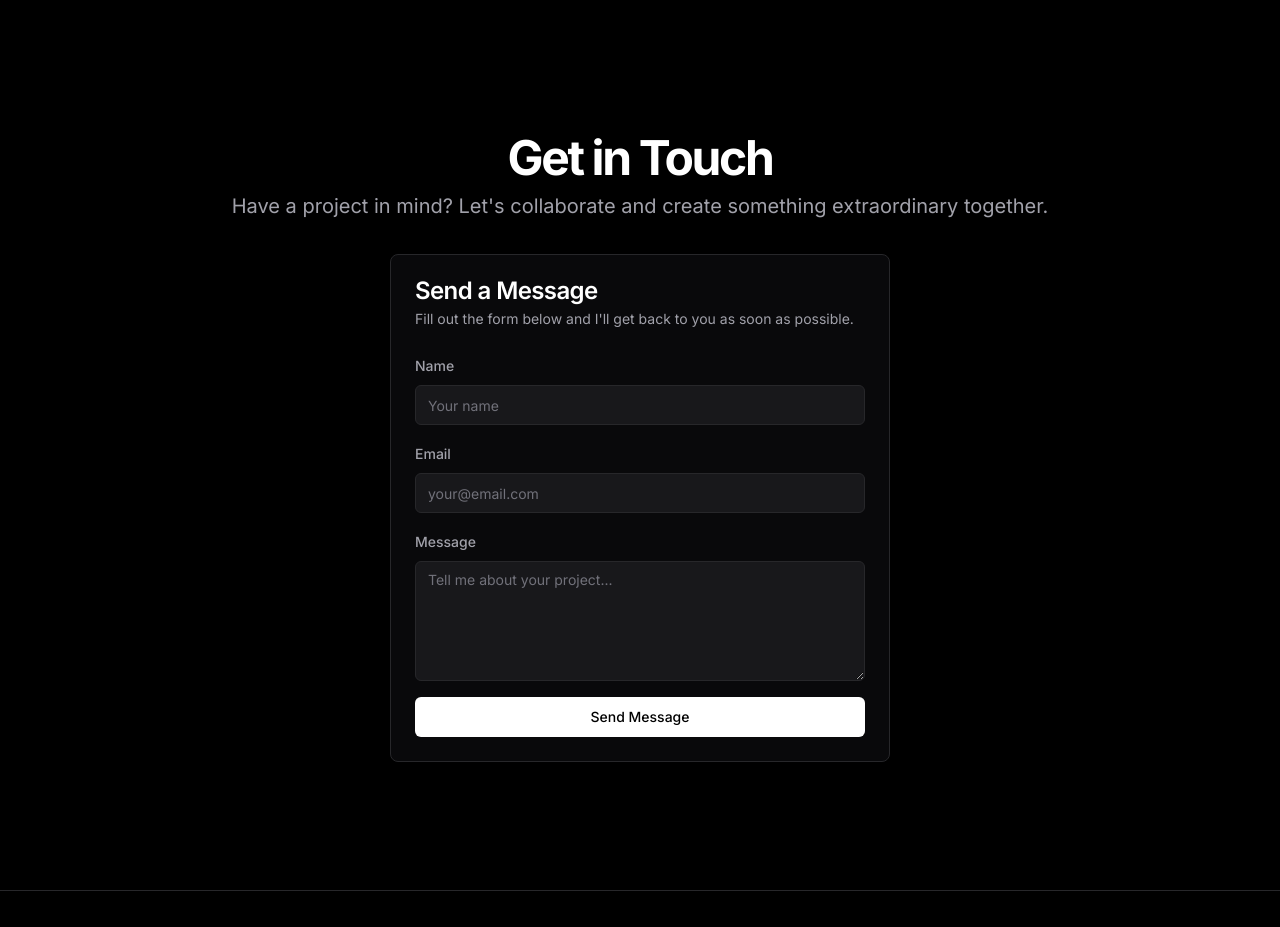
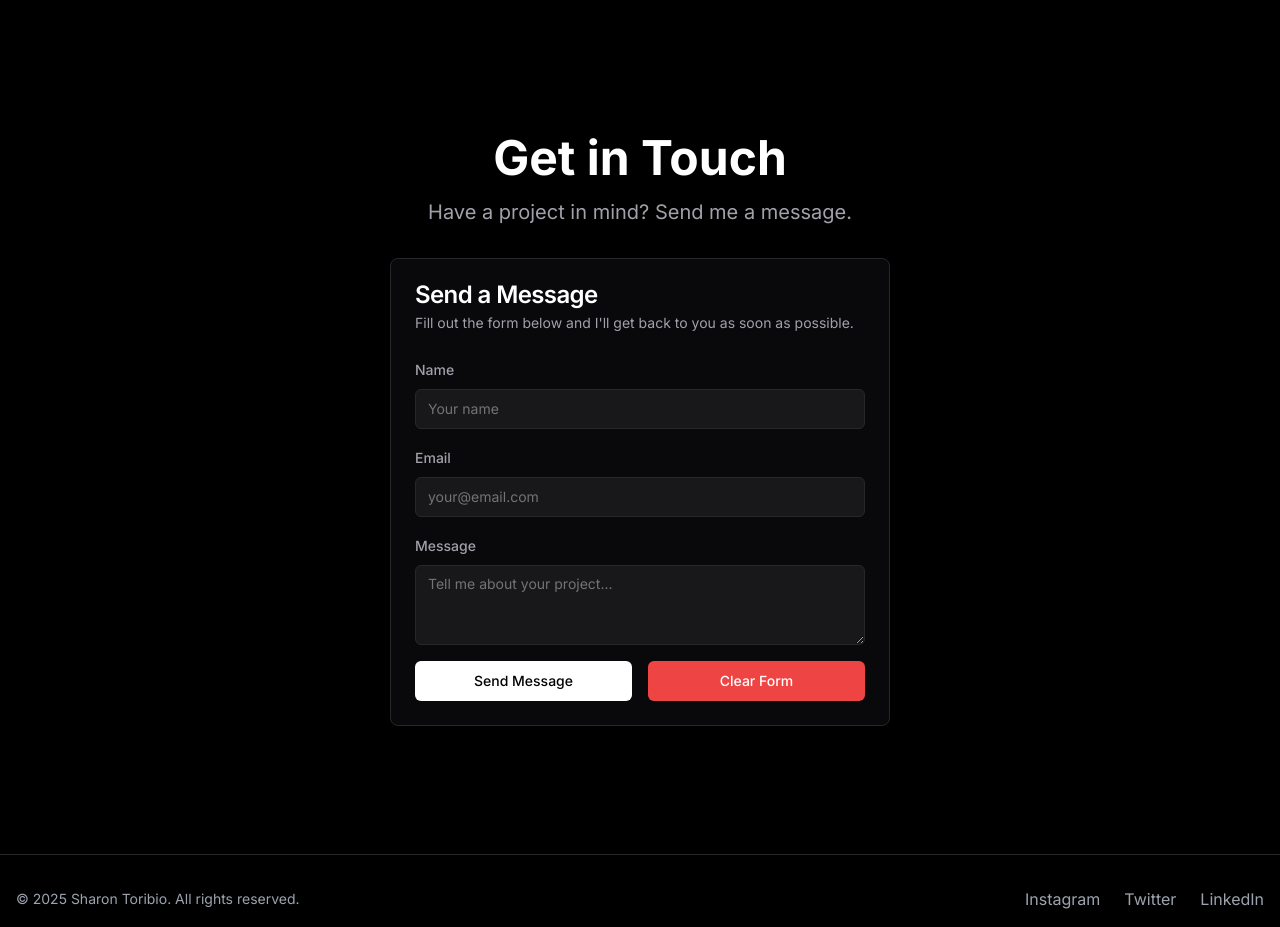
Before and after one commit to BackendCraft/art-sharon, a Next.js app: page / in a window 1280 px wide. Shown: the part 3200-4127 px from the top of the page. Built offline with nearby package versions, Linux system fonts and the light colour scheme.

Commit message:
Updated contact form and fixed email sending

```diff
--- a/app/components/contact.tsx
+++ b/app/components/contact.tsx
@@ -1,52 +1,69 @@
-"use client"
+"use client";
 
-import { zodResolver } from "@hookform/resolvers/zod"
-import { useForm } from "react-hook-form"
-import * as z from "zod"
+import { zodResolver } from "@hookform/resolvers/zod";
+import { useForm } from "react-hook-form";
+import * as z from "zod";
+import { useState } from "react";
+import { Button } from "@/components/ui/button";
+import { Form, FormControl, FormField, FormItem, FormLabel, FormMessage } from "@/components/ui/form";
+import { Input } from "@/components/ui/input";
+import { Textarea } from "@/components/ui/textarea";
+import { Card, CardContent, CardDescription, CardHeader, CardTitle } from "@/components/ui/card";
 
-import { Button } from "@/components/ui/button"
-import { Form, FormControl, FormField, FormItem, FormLabel, FormMessage } from "@/components/ui/form"
-import { Input } from "@/components/ui/input"
-import { Textarea } from "@/components/ui/textarea"
-import { Card, CardContent, CardDescription, CardHeader, CardTitle } from "@/components/ui/card"
-
+// 📌 Validation schema using Zod
 const formSchema = z.object({
-  name: z.string().min(2, {
-    message: "Name must be at least 2 characters.",
-  }),
-  email: z.string().email({
-    message: "Please enter a valid email address.",
-  }),
-  message: z.string().min(10, {
-    message: "Message must be at least 10 characters.",
-  }),
-})
+  name: z.string().min(2, { message: "Name must be at least 2 characters." }),
+  email: z.string().email({ message: "Please enter a valid email address." }),
+  message: z.string().min(10, { message: "Message must be at least 10 characters." }),
+});
 
 export default function Contact() {
+  const [loading, setLoading] = useState(false);
+  const [successMessage, setSuccessMessage] = useState("");
+  const [errorMessage, setErrorMessage] = useState("");
+
+  // 📌 Initialize the form using React Hook Form
   const form = useForm<z.infer<typeof formSchema>>({
     resolver: zodResolver(formSchema),
-    defaultValues: {
-      name: "",
-      email: "",
-      message: "",
-    },
-  })
+    defaultValues: { name: "", email: "", message: "" },
+  });
 
-  function onSubmit(values: z.infer<typeof formSchema>) {
-    console.log(values)
+  // 📌 Function to send the message
+  async function sendMessage(values: z.infer<typeof formSchema>) {
+    setLoading(true);
+    setSuccessMessage("");
+    setErrorMessage("");
+
+    try {
+      const response = await fetch("/api/contact", {
+        method: "POST",
+        headers: { "Content-Type": "application/json" },
+        body: JSON.stringify(values),
+      });
+
+      if (!response.ok) {
+        throw new Error("Error sending message.");
+      }
+
+      setSuccessMessage("✅ Message sent successfully!");
+      form.reset(); // 🔹 Clear form after submission
+    } catch (error) {
+      setErrorMessage("❌ Error sending message. Please try again later.");
+    } finally {
+      setLoading(false);
+    }
   }
 
   return (
     <section id="get-in-touch" className="w-full py-12 md:py-24 lg:py-32 bg-black flex justify-center">
       <div className="container px-4 md:px-6">
-        <div className="flex flex-col items-center justify-center space-y-4 text-center">
-          <div className="space-y-2">
-            <h2 className="text-3xl font-bold tracking-tighter sm:text-5xl text-white">Get in Touch</h2>
-            <p className="max-w-[900px] text-zinc-400 md:text-xl/relaxed lg:text-base/relaxed xl:text-xl/relaxed dark:text-zinc-400">
-              Have a project in mind? Let's collaborate and create something extraordinary together.
+        <div className="flex flex-col items-center text-center space-y-4">
+          <h2 className="text-3xl font-bold text-white sm:text-5xl">Get in Touch</h2>
+          <p className="max-w-lg text-zinc-400 md:text-xl">
+            Have a project in mind? Send me a message.
           </p>
         </div>
-        </div>
+
         <div className="mx-auto max-w-[500px] mt-8">
           <Card className="bg-zinc-950 border-zinc-800">
             <CardHeader>
@@ -56,62 +73,54 @@ export default function Contact() {
               </CardDescription>
             </CardHeader>
             <CardContent>
+              {/* 📌 Success/Error messages */}
+              {successMessage && <p className="text-green-500 text-center">{successMessage}</p>}
+              {errorMessage && <p className="text-red-500 text-center">{errorMessage}</p>}
+
               <Form {...form}>
-                <form onSubmit={form.handleSubmit(onSubmit)} className="space-y-4">
-                  <FormField
-                    control={form.control}
-                    name="name"
-                    render={({ field }) => (
+                <form onSubmit={form.handleSubmit(sendMessage)} className="space-y-4">
+                  {/* 📌 Name Field */}
+                  <FormField control={form.control} name="name" render={({ field }) => (
                     <FormItem>
                       <FormLabel className="text-zinc-400">Name</FormLabel>
                       <FormControl>
-                          <Input
-                            placeholder="Your name"
-                            {...field}
-                            className="bg-zinc-900 border-zinc-800 text-white placeholder:text-zinc-500"
-                          />
+                        <Input {...field} className="bg-zinc-900 border-zinc-800 text-white" placeholder="Your name" />
                       </FormControl>
                       <FormMessage />
                     </FormItem>
-                    )}
-                  />
-                  <FormField
-                    control={form.control}
-                    name="email"
-                    render={({ field }) => (
+                  )} />
+
+                  {/* 📌 Email Field */}
+                  <FormField control={form.control} name="email" render={({ field }) => (
                     <FormItem>
                       <FormLabel className="text-zinc-400">Email</FormLabel>
                       <FormControl>
-                          <Input
-                            placeholder="your@email.com"
-                            {...field}
-                            className="bg-zinc-900 border-zinc-800 text-white placeholder:text-zinc-500"
-                          />
+                        <Input {...field} className="bg-zinc-900 border-zinc-800 text-white" placeholder="your@email.com" />
                       </FormControl>
                       <FormMessage />
                     </FormItem>
-                    )}
-                  />
-                  <FormField
-                    control={form.control}
-                    name="message"
-                    render={({ field }) => (
+                  )} />
+
+                  {/* 📌 Message Field */}
+                  <FormField control={form.control} name="message" render={({ field }) => (
                     <FormItem>
                       <FormLabel className="text-zinc-400">Message</FormLabel>
                       <FormControl>
-                          <Textarea
-                            placeholder="Tell me about your project..."
-                            className="min-h-[120px] bg-zinc-900 border-zinc-800 text-white placeholder:text-zinc-500"
-                            {...field}
-                          />
+                        <Textarea {...field} className="bg-zinc-900 border-zinc-800 text-white" placeholder="Tell me about your project..." />
                       </FormControl>
                       <FormMessage />
                     </FormItem>
-                    )}
-                  />
-                  <Button type="submit" className="w-full bg-white text-black hover:bg-zinc-200">
-                    Send Message
+                  )} />
+
+                  {/* 📌 Buttons */}
+                  <div className="flex justify-between space-x-4">
+                    <Button type="submit" className="w-full bg-white text-black hover:bg-zinc-200" disabled={loading}>
+                      {loading ? "Sending..." : "Send Message"}
                     </Button>
+                    <Button type="button" className="w-full bg-red-500 text-white hover:bg-red-600" onClick={() => form.reset()}>
+                      Clear Form
+                    </Button>
+                  </div>
                 </form>
               </Form>
             </CardContent>
@@ -119,5 +128,5 @@ export default function Contact() {
         </div>
       </div>
     </section>
-  )
+  );
 }
```
Also changed, not shown: package.json (+5 -3 lines), 2 other files (tests, documents, lock files or other folders). Lines whose indentation alone changed are shown as unchanged.
